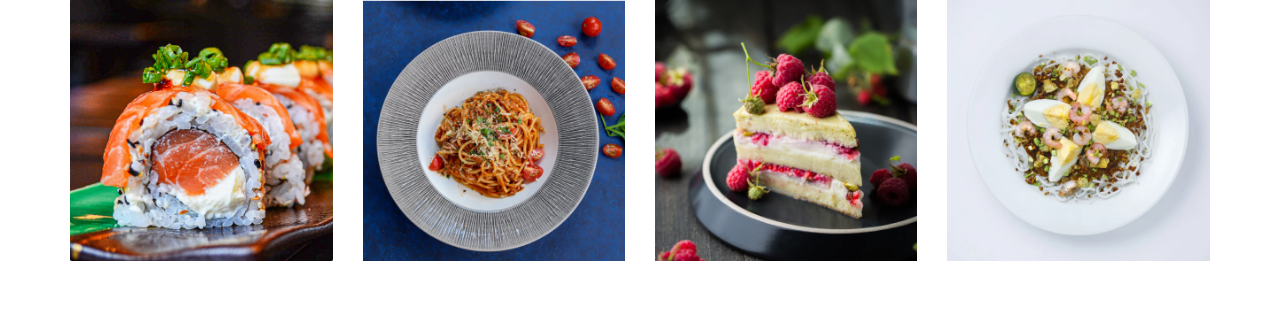
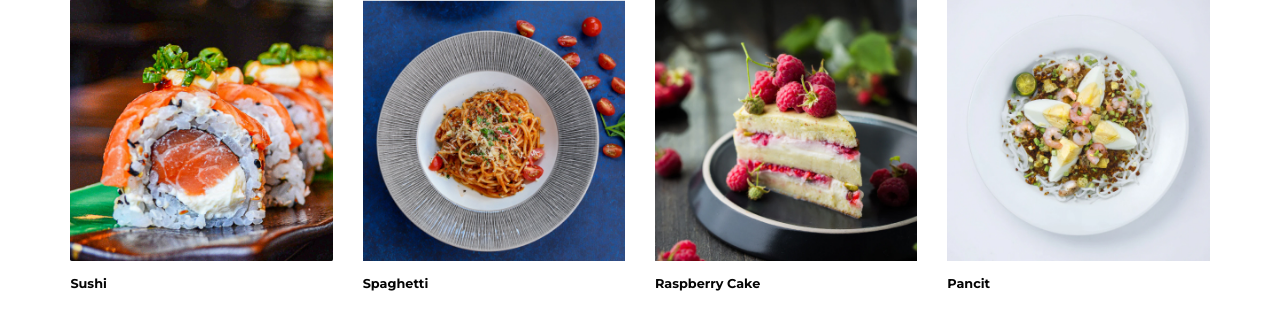
Before and after one commit to lawrencedovin/capstone-1-wonder-recipe, a Flask app: page / in a window 1280 px wide. Shown: the part 893-1224 px from the top of the page. Before the commit the page ends 1154 px from the top, so only its background shows below. Run offline with Flask 2, Linux system fonts and the light colour scheme; some libraries are stand-ins or nearby versions.

Commit message:
Added food name description

```diff
--- a/wonder-recipe/static/css/styles.css
+++ b/wonder-recipe/static/css/styles.css
@@ -143,3 +143,8 @@ body {
 .food-cards {
   padding-left: calc(8.8rem - 15px);
   padding-right: calc(8.8rem - 15px); }
+  .food-cards__food-name {
+    color: #050505;
+    font-size: 1.6rem;
+    font-weight: 600;
+    margin: 1.6rem 0 4.8rem; }
--- a/wonder-recipe/static/sass/_wonder-recipe.scss
+++ b/wonder-recipe/static/sass/_wonder-recipe.scss
@@ -161,4 +161,11 @@
 .food-cards {
     padding-left: calc(8.8rem - 15px);
     padding-right: calc(8.8rem - 15px);
+
+    &__food-name{
+        color: $color-black;
+        font-size: $font-size-small;
+        font-weight: 600;
+        margin: 1.6rem 0 4.8rem;
+    }
 }
--- a/wonder-recipe/templates/components/food-cards.html
+++ b/wonder-recipe/templates/components/food-cards.html
@@ -2,18 +2,22 @@
     <div class="row food-cards">
         <div class="col-md-3">
             <img src="static\images\food\sushi.jpg" alt="" class="food-cards__img img-fluid">
+            <p class="food-cards__food-name">Sushi</p>
         </div>
 
         <div class="col-md-3">
             <img src="static\images\food\spaghetti.jpg" alt="" class="food-cards__img img-fluid">
+            <p class="food-cards__food-name">Spaghetti</p>
         </div>
 
         <div class="col-md-3">
             <img src="static\images\food\raspberry-cake.jpg" alt="" class="food-cards__img img-fluid">
+            <p class="food-cards__food-name">Raspberry Cake</p>
         </div>
 
         <div class="col-md-3">
             <img src="static\images\food\pancit.jpg" alt="" class="food-cards__img img-fluid">
+            <p class="food-cards__food-name">Pancit</p>
         </div>
     </div>
   </div>
```
